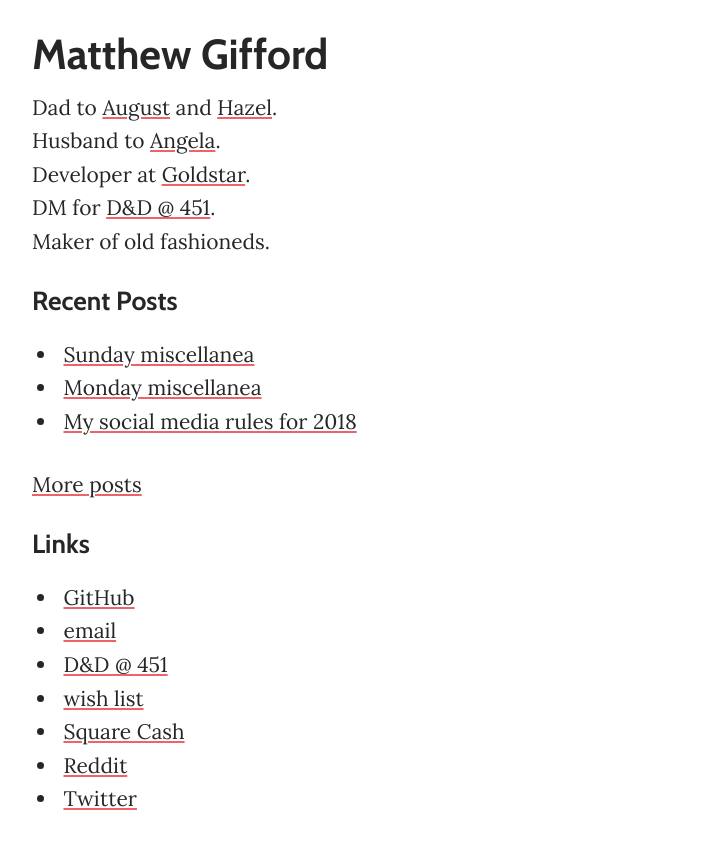
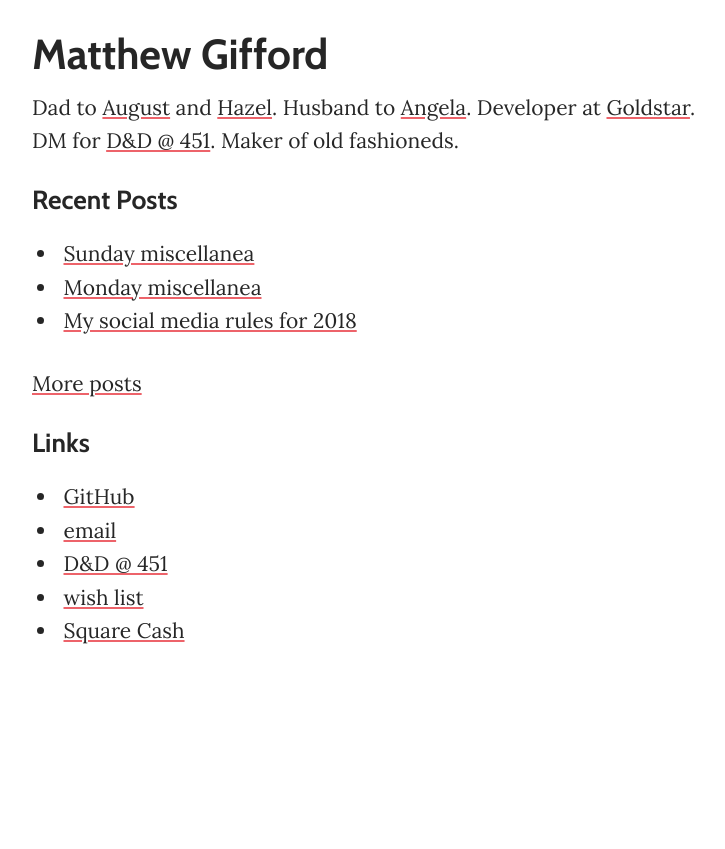
Before and after one commit to mattg/matthewgifford.com, a Jekyll site: the page built from index.md, in a window 1280 px wide. Shown: the top 849 px of the page, without its empty margins (258-983 px from the left). Built offline with Jekyll 4.4.1, drawn with Linux system fonts in a browser that asks for light colours.

Commit message:
Content changes

```diff
--- a/index.md
+++ b/index.md
@@ -6,11 +6,7 @@ summary: "The personal site of Matthew Gifford."
 
 # Matthew Gifford
 
-Dad to [August](http://www.augustgifford.com/) and [Hazel](http://www.hazelgifford.com/).<br />
-Husband to [Angela](https://twitter.com/_angelcakes_).<br />
-Developer at [Goldstar](https://www.goldstar.com/).<br />
-DM for [D&D @ 451](/dnd).<br />
-Maker of old fashioneds.
+Dad to [August](http://www.augustgifford.com/) and [Hazel](http://www.hazelgifford.com/). Husband to [Angela](https://gifford.boutique/). Developer at [Goldstar](https://www.goldstar.com/). DM for [D&D @ 451](/dnd). Maker of old fashioneds.
 
 ## Recent Posts
 
@@ -26,5 +22,3 @@ Maker of old fashioneds.
 * [D&D @ 451](/dnd)
 * [wish list](http://www.amazon.com/gp/registry/wishlist/O31YDA173GFW/ref=cm_wl_rlist_go_o?sort=priority&itemPerPage=25)
 * [Square Cash](https://cash.me/$matthewgifford)
-* [Reddit](https://www.reddit.com/user/matthewgifford)
-* [Twitter](https://twitter.com/mattg)
```
Also changed, not shown: dnd.md (+2 -0 lines).
